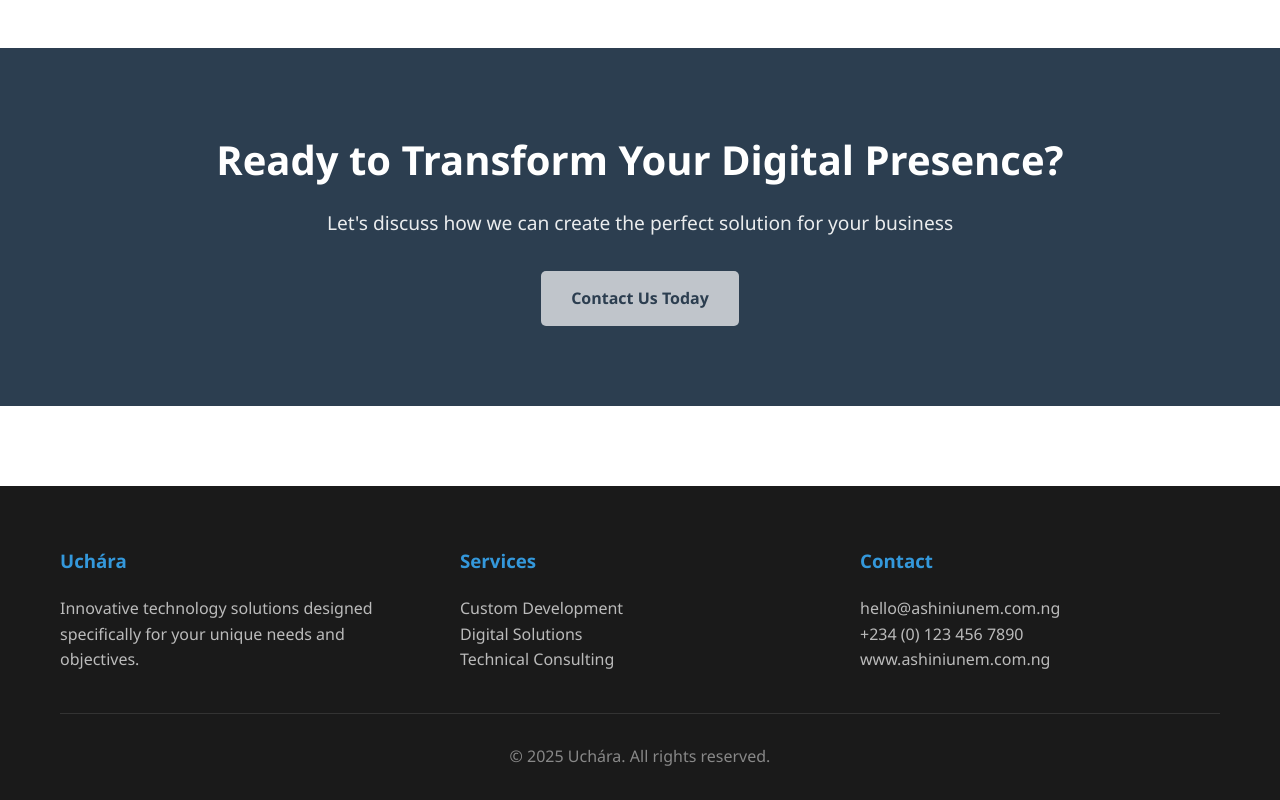
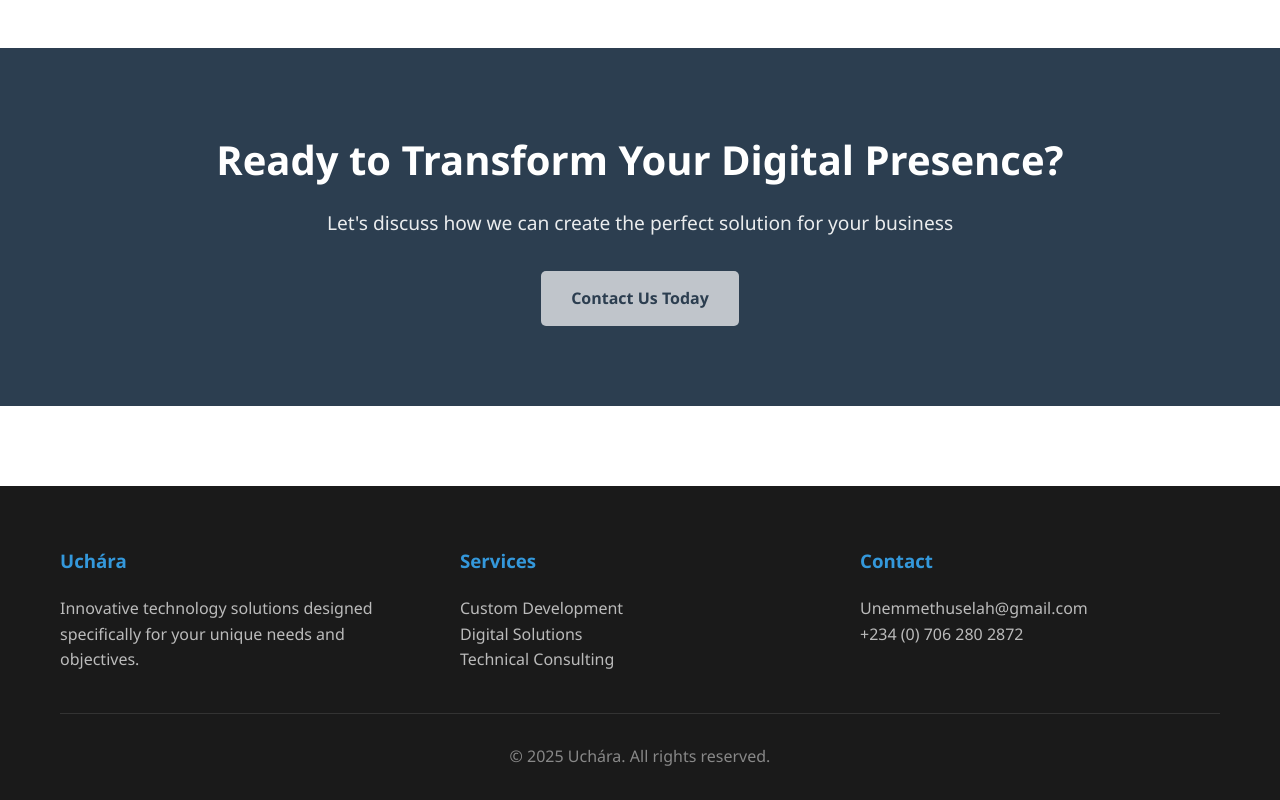
Before and after one commit to Ashiniunem/UcharaWebsite, a plain HTML site: page index.html in a window 1280 px wide. Shown: the part 1966-2766 px from the top of the page. Drawn offline with Linux system fonts and the light colour scheme.

Commit message:
Update index.html

```diff
--- a/index.html
+++ b/index.html
@@ -178,6 +178,7 @@
             line-height: 1.6;
         }
 
+        /*RETURN AND FIX REVEIEWS BEFORE PUBLISHING LIVE
         /* Testimonials */
         .testimonials {
             padding: 100px 0;
@@ -240,6 +241,7 @@
             color: #7f8c8d;
             font-size: 0.9rem;
         }
+
 
         /* CTA Section */
         .cta-section {
@@ -540,9 +542,9 @@
                 </div>
                 <div class="footer-section">
                     <h3>Contact</h3>
-                    <p>hello@ashiniunem.com.ng</p>
-                    <p>+234 (0) 123 456 7890</p>
-                    <p>www.ashiniunem.com.ng</p>
+                    <p>Unemmethuselah@gmail.com</p>
+                    <p>+234 (0) 706 280 2872</p>
+
                 </div>
             </div>
             <div class="footer-bottom">
```
